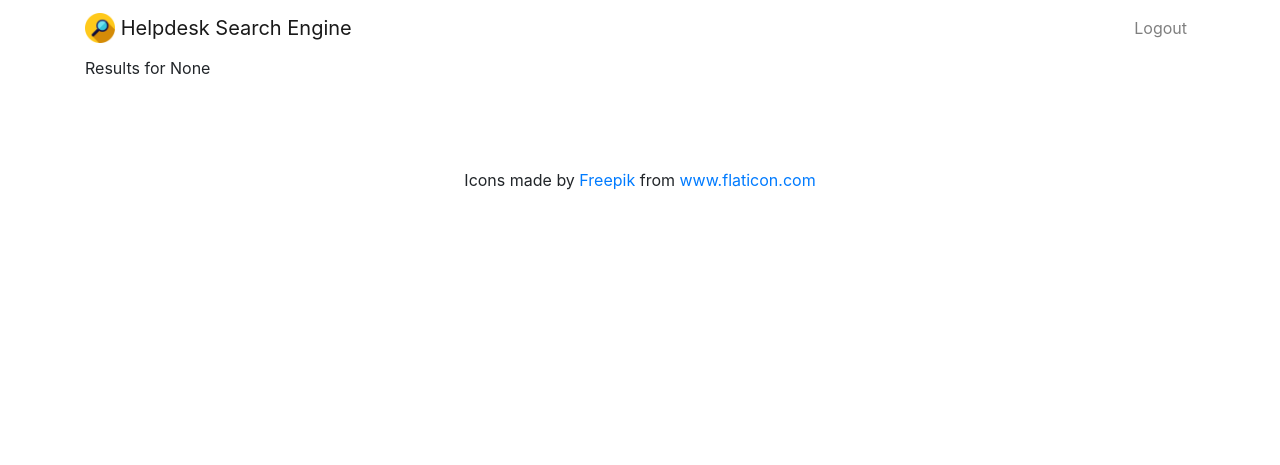
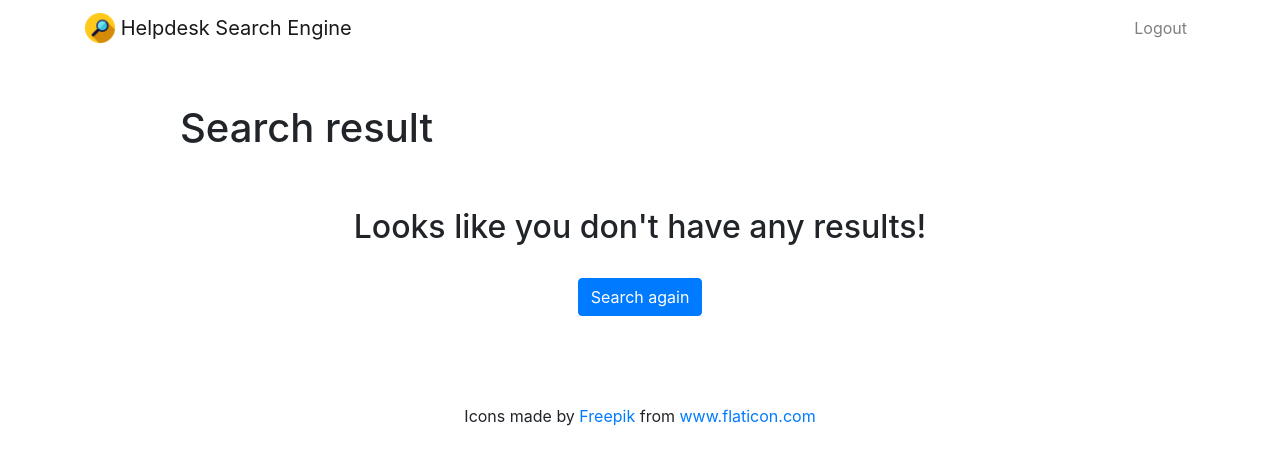
Before and after one commit to pritesh-ranjan/Help-Desk-Search-Engine, a Django app: page /searchresults/ in a window 1280 px wide. Shown: the top 465 px of the page. Run offline with Django 3.2, Linux system fonts and the light colour scheme; the visitor is signed in with stand-in values (Sample User, id 1); data that the repository does not hold is empty; parts of the project's set-up code (start-up, migrations or seed data) failed here and were passed over; some libraries are stand-ins or nearby versions.

Commit message:
Improved search UI

```diff
--- a/helpdesk/helpdesk/settings.py
+++ b/helpdesk/helpdesk/settings.py
@@ -156,7 +156,7 @@ logging.config.dictConfig({
             'level': 'DEBUG',
             'class': 'logging.FileHandler',
             'formatter': 'file',
-            'filename': '/tmp/debug.log'
+            'filename': 'debug.log'
         }
     },
     'loggers': {
--- a/helpdesk/search/templates/search/home.html
+++ b/helpdesk/search/templates/search/home.html
@@ -12,7 +12,7 @@
 
         <h1>Search here!</h1>
         <p>A simple search engine using elasticsearch and django</p>
-        <a class="btn btn-primary btn-lg" href="{% url 'signupuser' %}" role="button">Start</a>
+        <a class="btn btn-primary btn-lg" href="{% url 'search' %}" role="button">Start</a>
     </div>
 </div>
 
--- a/helpdesk/search/templates/search/searchresults.html
+++ b/helpdesk/search/templates/search/searchresults.html
@@ -1,6 +1,30 @@
 {% extends 'search/base.html' %}
+{% block content %}
 
-{% block content %}
-Results for {{ query }}
-
+<div class="row justify-content-center mt-5">
+        <div class="col-md-10">
+            {% if results %}
+                 <h1>{{ results.count }} Search result{{ results.count|pluralize }}</h1>
+            {% else %}
+                           <h1>Search result</h1>
+            {% endif %}
+        </div>
+    </div>
+    <div class="row justify-content-center mt-5">
+        <div class="col-md-10">
+        {% if results %}
+            <div class="list-group">
+                {% for result in results %}
+                    <a href="#" class="list-group-item list-group-item-action"><b>{{ result.title }}</b>{% if result.details %} - {{ result.details|truncatechars:30 }}{% endif %}</a>
+                {% endfor %}
+            </div>
+        {% else %}
+            <div class="text-center">
+                <h2>Looks like you don't have any results! </h2>
+            <br>
+            <a role="button" class="btn btn-primary" href="{% url 'search' %}">Search again</a>
+            </div>
+        {% endif %}
+        </div>
+    </div>
 {% endblock %}
--- a/helpdesk/search/views.py
+++ b/helpdesk/search/views.py
@@ -78,11 +78,7 @@ def searchresults(request):
     s = HelpdeskDocument.search().query("match", title=query).query("match", details=query)
     qs = s.to_queryset()
 
-    for cat in qs:
-        print(cat.title)
-        print(cat.details)
-
-    return render(request, 'search/searchresults.html', {'query': query})
+    return render(request, 'search/searchresults.html', {'query': query, 'results': qs})
 
 
 def generate_fake_data():
```
